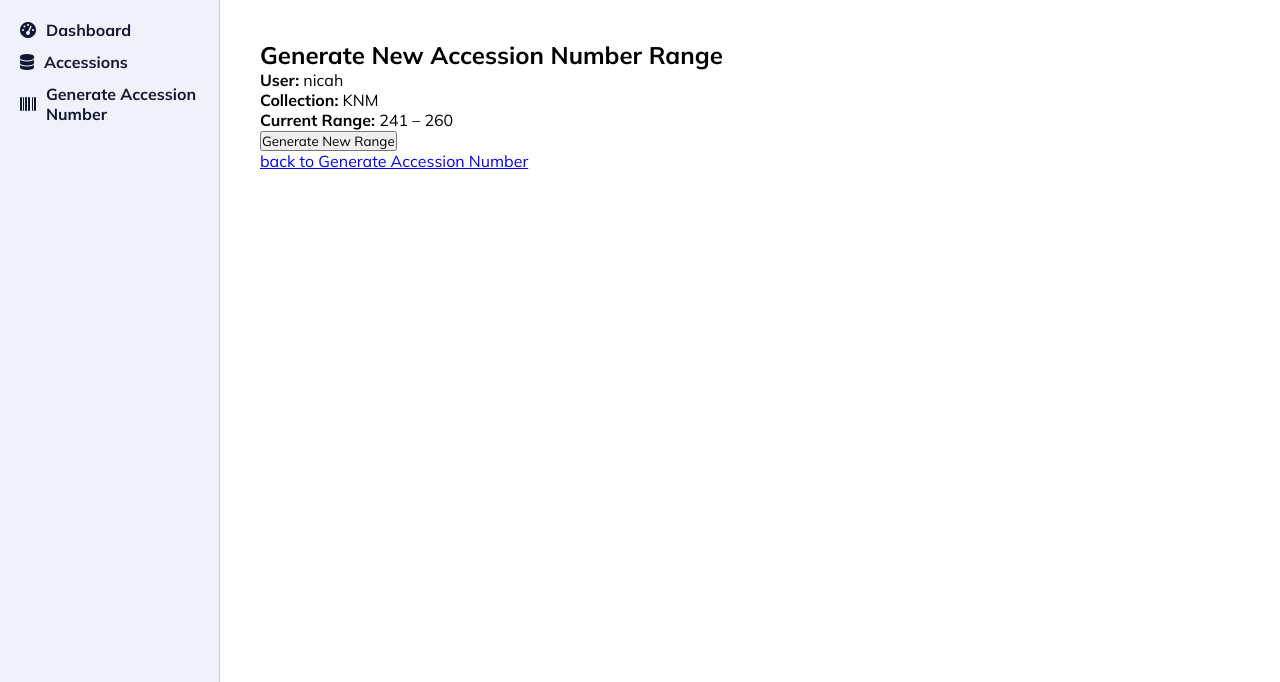
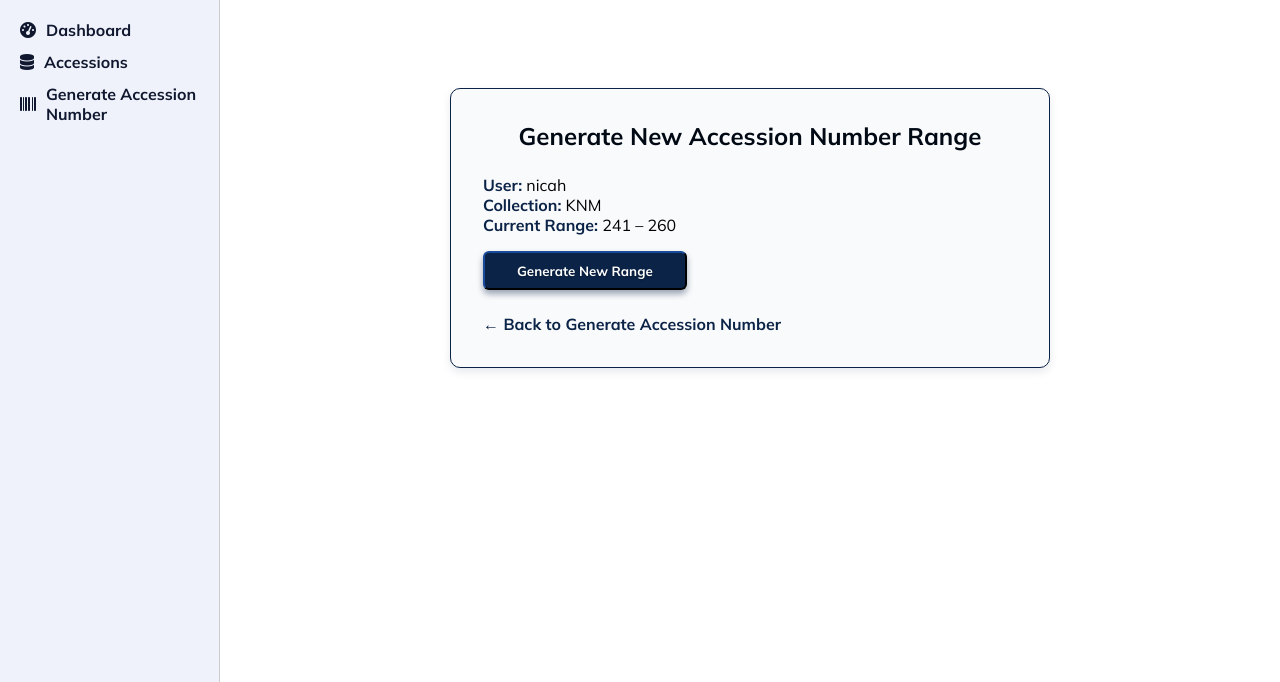
Before and after one commit to nicahgaturi/PaleoApp, a Django app: page /collection/1/generate-range/ in a window 1280 px wide. Shown: the part 77-759 px from the top of the page. Run offline with Django 5.2, Linux system fonts and the light colour scheme; a user stored in the database is signed in; data comes from the database, SQL or seed files in the repository; both versions use the stored data as it was after the commit; some libraries are stand-ins or nearby versions.

Commit message:
styled new accession range

```diff
--- /dev/null
+++ b/PaleoApp/static/css/accession_range.css
@@ -0,0 +1,74 @@
+/* accession_range.css */
+
+.container-accession-range {
+  max-width: 600px;
+  margin: 3rem auto;
+  padding: 2rem;
+  background-color: #f9fafb;
+  border: 1px solid #0b2347;
+  border-radius: 10px;
+  box-shadow: 0 4px 8px rgba(11, 35, 71, 0.1);
+  font-family: 'Segoe UI', Tahoma, Geneva, Verdana, sans-serif;
+}
+
+.container-accession-range h2 {
+  color: #010914;
+  font-weight: 700;
+  margin-bottom: 1.5rem;
+  text-align: center;
+}
+
+.container-accession-range p strong {
+  color: #0b2347;
+  font-weight: 600;
+}
+
+.btn-primary {
+  background-color: #0b2347; /* Dark blue */
+  border-color: #0b2347;
+  color: #ffffff; /* White text for contrast */
+  padding: 0.6rem 2rem;
+  font-weight: 700;
+  border-radius: 6px;
+  box-shadow: 0 4px 6px rgba(11, 35, 71, 0.4);
+  text-shadow: 0 1px 2px rgba(0, 0, 0, 0.3);
+  transition: all 0.3s ease;
+  display: inline-block;
+  margin-top: 1rem;
+}
+
+.btn-primary:hover,
+.btn-primary:focus {
+  background-color: #091a38; /* Darker blue */
+  border-color: #091a38;
+  color: #ffffff; /* Keep text white */
+  box-shadow: 0 0 12px 2px #091a38;
+  outline: none;
+  text-decoration: none;
+  cursor: pointer;
+}
+
+.alert-info {
+  background-color: #d9edf7;
+  color: #31708f;
+  border-radius: 5px;
+  padding: 1rem 1.25rem;
+  margin-top: 1rem;
+  font-weight: 500;
+}
+
+a.back-link {
+  display: inline-block;
+  margin-top: 1.5rem;
+  font-weight: 600;
+  color: #0b2347;
+  text-decoration: none;
+  transition: color 0.3s ease;
+}
+
+a.back-link:hover,
+a.back-link:focus {
+  color: #091a38;
+  text-decoration: underline;
+  outline: none;
+}
--- a/PaleoApp/templates/PaleoApp/generate_new_range.html
+++ b/PaleoApp/templates/PaleoApp/generate_new_range.html
@@ -1,7 +1,7 @@
 {% extends "base.html" %}
 {% load static %}
 {% block content %}
-
+<div class="container-accession-range">
   <h2>Generate New Accession Number Range</h2>
 
   <p><strong>User:</strong> {{ user.username }}</p>
@@ -19,6 +19,6 @@
       </div>
   {% endif %}
 
-<a href="{% url 'PaleoApp:generate_accession_number' %}">back to Generate Accession Number</a>
-
+  <a href="{% url 'PaleoApp:generate_accession_number' %}" class="back-link">&larr; Back to Generate Accession Number</a>
+</div>
 {% endblock %}
--- a/PaleoApp/templates/base.html
+++ b/PaleoApp/templates/base.html
@@ -10,6 +10,8 @@
   <link rel="stylesheet" href="{% static 'css/style.css' %}" />
   <link rel="stylesheet" href="https://cdnjs.cloudflare.com/ajax/libs/font-awesome/6.0.0-beta3/css/all.min.css" />
   <link href="https://fonts.googleapis.com/css2?family=Mulish:wght@400;700&display=swap" rel="stylesheet">
+  <link rel="stylesheet" href="{% static 'css/accession_range.css' %}">
+
 </head>
 <body>
   <header>
```
Also changed, not shown: db.sqlite3. Lines whose indentation alone changed are shown as unchanged.
